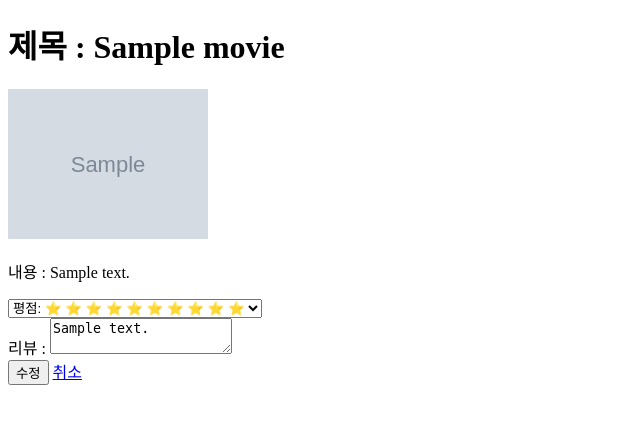
After one commit to kimsungsuu/A5, a Flask app: template templates/update.html in a window 1280 px wide. The commit adds this page. Shown: the top 424 px of the page, without its empty margins (0-640 px from the left). Run offline with Flask 3, Linux system fonts and the light colour scheme; the template is opened without the code that fills it: most values are stand-ins (such as "Sample title", 1, 10 or a date in 2020); grey boxes marked "Sample" are stand-in pictures.

Commit message:
A5 commit

```diff
--- a/app.py
+++ b/app.py
@@ -62,9 +62,36 @@ def one_find_movie(id):
 
     find_movie = db.movies.find_one({"_id": ObjectId(id)})
     find_movie['_id'] = str(find_movie['_id'])
-    find_movie['star'] = int(find_movie['star'])
 
-    return render_template('view.html', movie=find_movie)
+    find_id = db.movies.find_one({'_id' : ObjectId(id)},{'id':True})
+
+
+    return render_template('view.html', movie=find_movie, find_id=find_id)
+
+@app.route("/update/<id>", methods=["GET"])
+def update_get(id):
+
+    find_movie = db.movies.find_one({"_id": ObjectId(id)})
+    find_movie['_id'] = str(find_movie['_id'])
+
+    find_id = db.movies.find_one({'_id' : ObjectId(id)},{'id':True})
+
+    return render_template('update.html', movie=find_movie, find_id=find_id)
+
+@app.route("/update/<id>", methods=["POST"])
+def update_post(id):
+
+    comment_receive = request.form['comment_give']
+    star_receive = request.form['star_give']
+
+
+    find_movie = db.movies.find_one({"_id": ObjectId(id)})
+    find_movie['_id'] = str(find_movie['_id'])
+
+    db.movies.update_one({'_id': ObjectId(id)},{'$set':{'comment':comment_receive}})
+    db.movies.update_one({'_id': ObjectId(id)},{'$set':{'star':star_receive}})
+
+    return redirect('/view/' + str(id))
 
 
 if __name__ == '__main__':
--- a/templates/index.html
+++ b/templates/index.html
@@ -95,7 +95,6 @@
             fetch('/movie').then((res) => res.json()).then((data) => {
                 let rows = data['result']
                 $('#cards-box').empty()
-                console.log(rows)
                 rows.forEach((a) => {
                     let id = a['_id']
                     let comment = a['comment']
--- /dev/null
+++ b/templates/update.html
@@ -0,0 +1,35 @@
+<!DOCTYPE html>
+<html>
+  <head>
+    <title>상세 페이지</title>
+    <script>
+
+    </script>
+  </head>
+  <body>
+    <form action="/update/{{ find_id['_id'] }}" method="post">
+        <h1>제목 : {{ movie['title'] }}</h1>
+        <img src="{{ movie['image'] }}" alt="image" style="max-width: 200px; height: auto;">
+        <p>내용 : {{ movie['desc'] }}</p>
+      <select name="star_give" class="form-select" id="star">
+        <option selected>평점:
+          {% for i in range(movie['star']|int) %}
+                        ⭐
+          {% endfor %}</option>
+        <option value="1">⭐</option>
+        <option value="2">⭐⭐</option>
+        <option value="3">⭐⭐⭐</option>
+        <option value="4">⭐⭐⭐⭐</option>
+        <option value="5">⭐⭐⭐⭐⭐</option>
+      </select>
+
+      <div>
+        <label>리뷰 : </label>
+        <textarea name="comment_give">{{ movie['comment'] }}</textarea>
+      </div>
+
+      <button type="submit">수정</button>
+      <a href="/view/{{ find_id['_id'] }}">취소</a>
+    </form>
+</body>
+</html>
```
Also changed, not shown: templates/view.html (+9 -1 lines).
